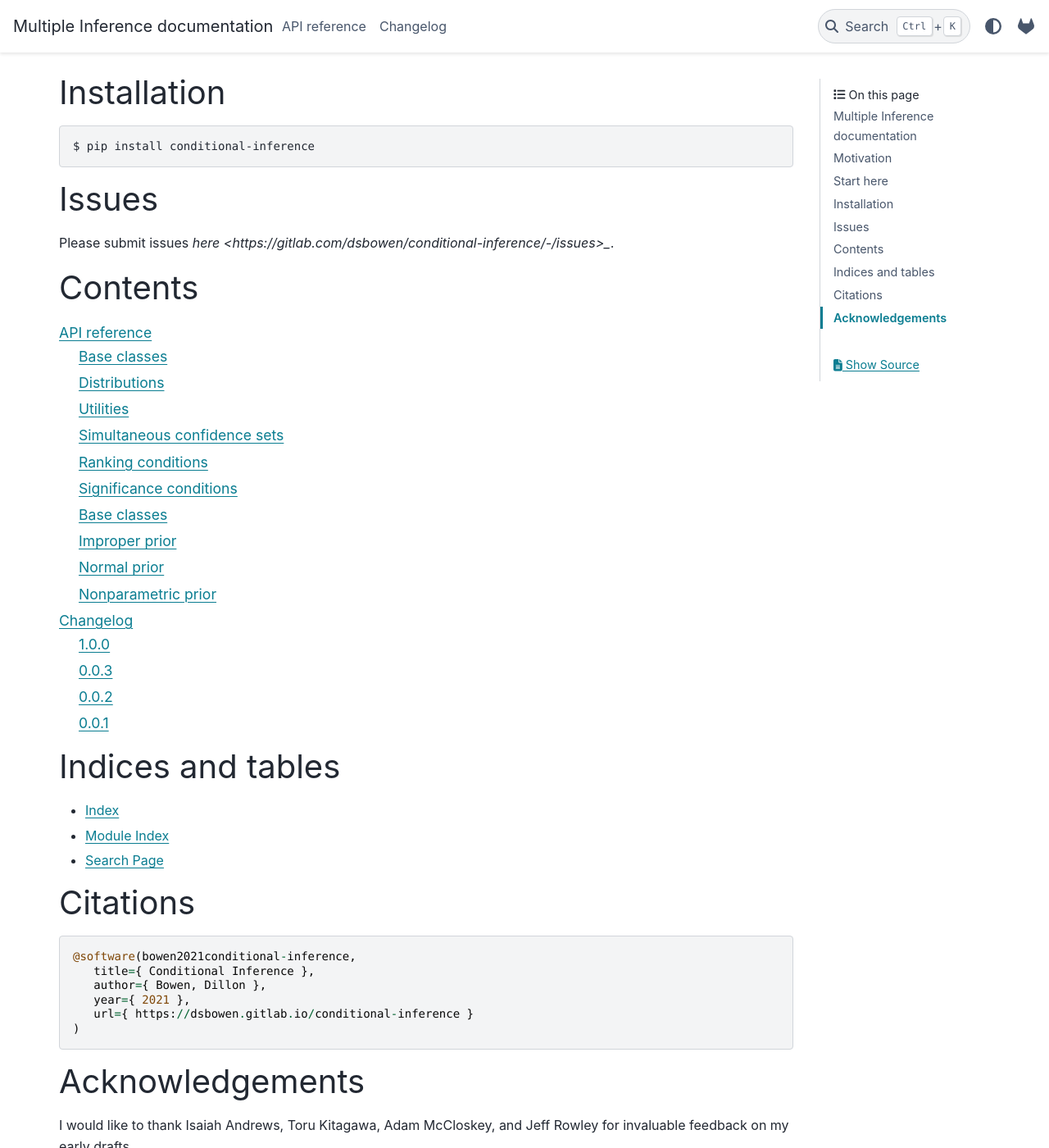
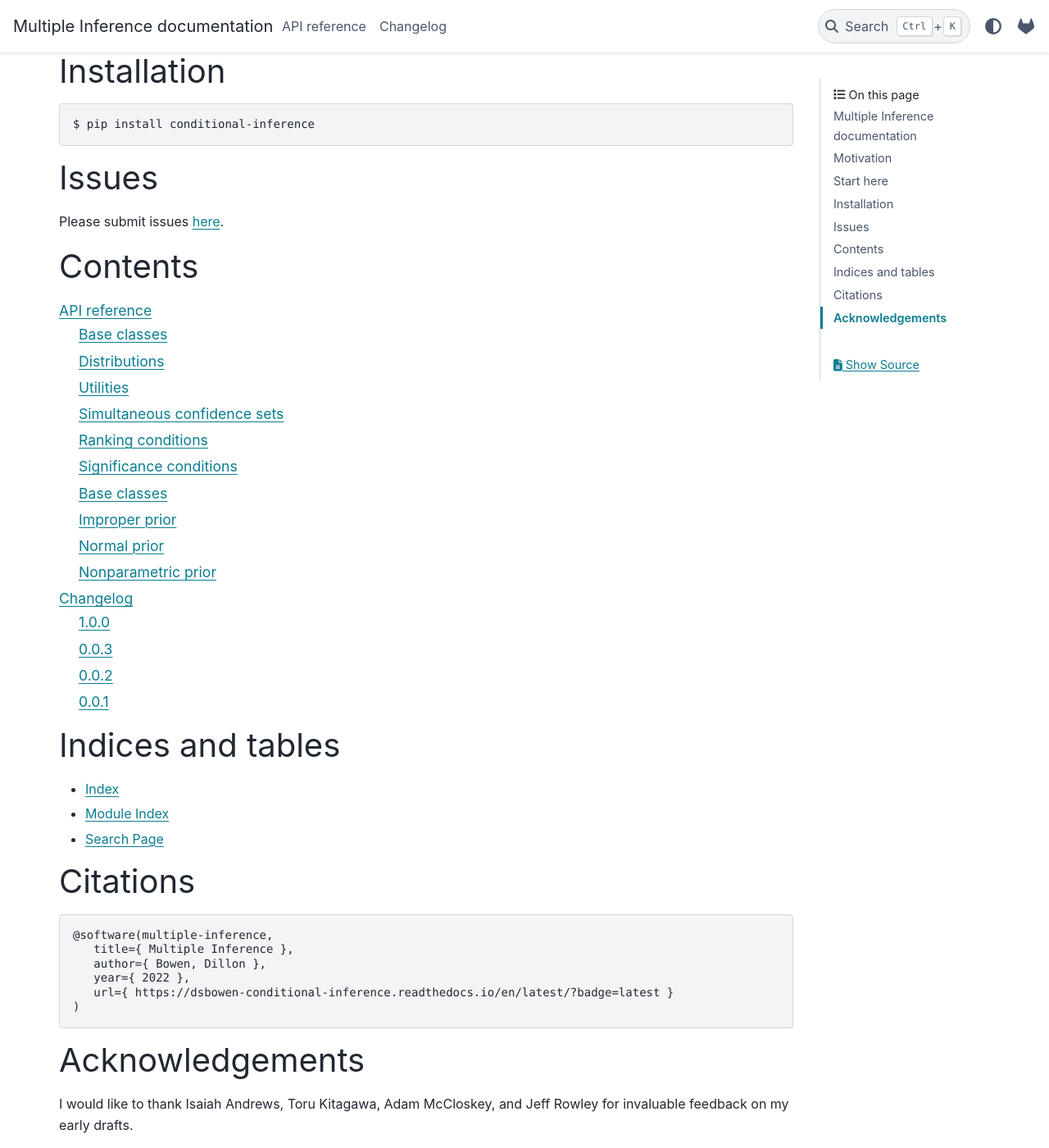
Before and after one commit to arfon/conditional-inference-joss, a Sphinx documentation site: the page built from docs/index.rst, in a window 1280 px wide and 1400 px high, scrolled down 715 px. Shown: the whole window at 82% size. Built offline with Sphinx 7.4.7 and the PyData theme 0.15.4, drawn with Linux system fonts in a browser that asks for light colours; some of the changed text lies outside the part shown; grey boxes are pictures that could not be loaded.

Commit message:
Updated links in docs index page.

```diff
--- a/docs/index.rst
+++ b/docs/index.rst
@@ -28,7 +28,7 @@
 Motivation
 ==========
 
-Multiple inference techniques outperform standard methods like OLS and IV estimation for comparing multiple parameters. For example, `this post <https://gitlab.com/dsbowen/conditional-inference/-/blob/master/examples/bayes_primer.ipynb>_` shows how to apply Bayesian estimators to a randomized control trial testing many interventions to increase vaccination rates.
+Multiple inference techniques outperform standard methods like OLS and IV estimation for comparing multiple parameters. For example, `this post <https://gitlab.com/dsbowen/conditional-inference/-/blob/master/examples/bayes_primer.ipynb>`_ shows how to apply Bayesian estimators to a randomized control trial testing many interventions to increase vaccination rates.
 
 Start here
 ==========
@@ -57,7 +57,7 @@
 Issues
 ======
 
-Please submit issues `here <https://gitlab.com/dsbowen/conditional-inference/-/issues>_`.
+Please submit issues `here <https://gitlab.com/dsbowen/conditional-inference/-/issues>`_.
 
 Contents
 ========
@@ -80,11 +80,11 @@
 
 .. code-block::
 
-   @software(bowen2021conditional-inference,
-      title={ Conditional Inference },
+   @software(multiple-inference,
+      title={ Multiple Inference },
       author={ Bowen, Dillon },
-      year={ 2021 },
-      url={ https://dsbowen.gitlab.io/conditional-inference }
+      year={ 2022 },
+      url={ https://dsbowen-conditional-inference.readthedocs.io/en/latest/?badge=latest }
    )
 
 Acknowledgements
@@ -92,4 +92,4 @@
 
 I would like to thank Isaiah Andrews, Toru Kitagawa, Adam McCloskey, and Jeff Rowley for invaluable feedback on my early drafts.
 
-My issue templates are based on the `statsmodels <https://github.com/statsmodels/statsmodels/issues/new/choose>_` issue templates.
+My issue templates are based on the `statsmodels <https://github.com/statsmodels/statsmodels/issues/new/choose>`_ issue templates.
```
Also changed, not shown: README.md (+1 -1 lines).
